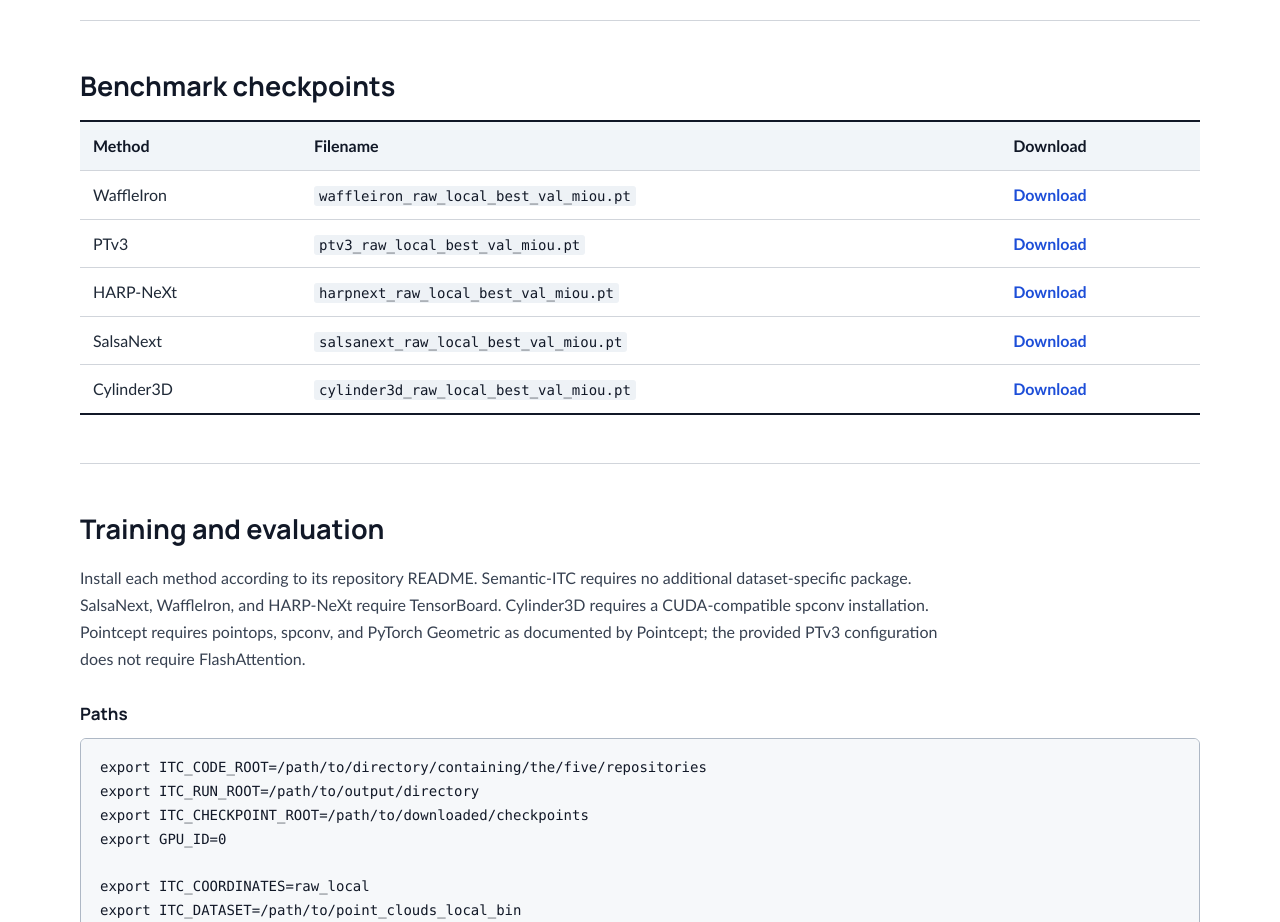
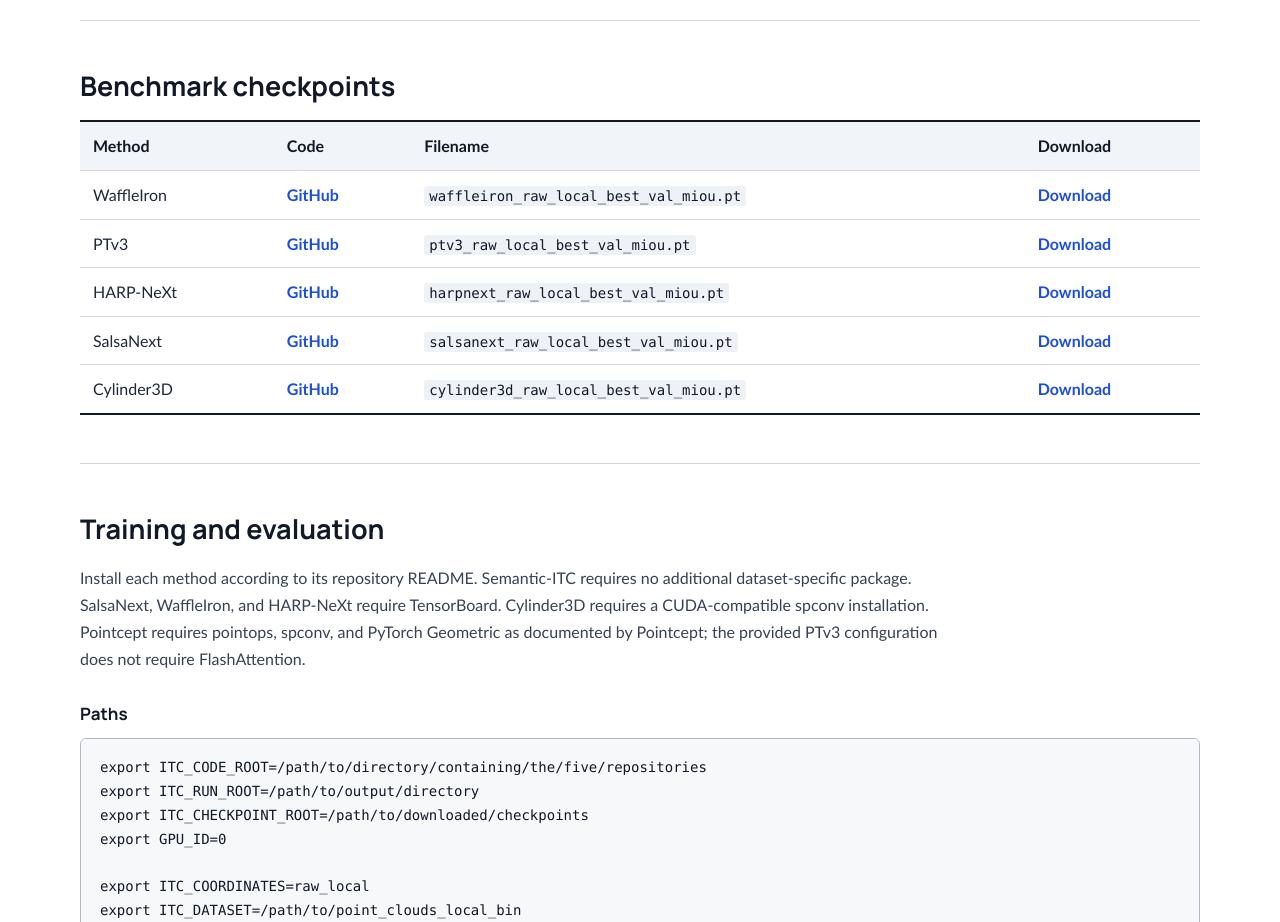
Before and after one commit to haiyang2022/Semantic-ITC, a plain HTML site: page getting-started.html in a window 1280 px wide. Shown: the part 3440-4362 px from the top of the page. Drawn offline with Linux system fonts and the light colour scheme.

Commit message:
Add code links to the benchmark checkpoints table

```diff
--- a/getting-started.html
+++ b/getting-started.html
@@ -298,13 +298,13 @@ labels = points["label"]</code></pre></div>
             <h2>Benchmark checkpoints</h2>
             <div class="docs-table-wrap">
                 <table class="docs-table">
-                    <thead><tr><th>Method</th><th>Filename</th><th>Download</th></tr></thead>
+                    <thead><tr><th>Method</th><th>Code</th><th>Filename</th><th>Download</th></tr></thead>
                     <tbody>
-                        <tr><td>WaffleIron</td><td><code>waffleiron_raw_local_best_val_miou.pt</code></td><td><a href="https://github.com/haiyang2022/Semantic-ITC/releases/download/benchmark-v1/waffleiron_raw_local_best_val_miou.pt">Download</a></td></tr>
-                        <tr><td>PTv3</td><td><code>ptv3_raw_local_best_val_miou.pt</code></td><td><a href="https://github.com/haiyang2022/Semantic-ITC/releases/download/benchmark-v1/ptv3_raw_local_best_val_miou.pt">Download</a></td></tr>
-                        <tr><td>HARP-NeXt</td><td><code>harpnext_raw_local_best_val_miou.pt</code></td><td><a href="https://github.com/haiyang2022/Semantic-ITC/releases/download/benchmark-v1/harpnext_raw_local_best_val_miou.pt">Download</a></td></tr>
-                        <tr><td>SalsaNext</td><td><code>salsanext_raw_local_best_val_miou.pt</code></td><td><a href="https://github.com/haiyang2022/Semantic-ITC/releases/download/benchmark-v1/salsanext_raw_local_best_val_miou.pt">Download</a></td></tr>
-                        <tr><td>Cylinder3D</td><td><code>cylinder3d_raw_local_best_val_miou.pt</code></td><td><a href="https://github.com/haiyang2022/Semantic-ITC/releases/download/benchmark-v1/cylinder3d_raw_local_best_val_miou.pt">Download</a></td></tr>
+                        <tr><td>WaffleIron</td><td><a href="https://github.com/haiyang2022/WaffleIron" target="_blank" rel="noreferrer" aria-label="WaffleIron code on GitHub">GitHub</a></td><td><code>waffleiron_raw_local_best_val_miou.pt</code></td><td><a href="https://github.com/haiyang2022/Semantic-ITC/releases/download/benchmark-v1/waffleiron_raw_local_best_val_miou.pt">Download</a></td></tr>
+                        <tr><td>PTv3</td><td><a href="https://github.com/haiyang2022/Pointcept" target="_blank" rel="noreferrer" aria-label="PTv3 code on GitHub">GitHub</a></td><td><code>ptv3_raw_local_best_val_miou.pt</code></td><td><a href="https://github.com/haiyang2022/Semantic-ITC/releases/download/benchmark-v1/ptv3_raw_local_best_val_miou.pt">Download</a></td></tr>
+                        <tr><td>HARP-NeXt</td><td><a href="https://github.com/haiyang2022/HARPNeXt" target="_blank" rel="noreferrer" aria-label="HARP-NeXt code on GitHub">GitHub</a></td><td><code>harpnext_raw_local_best_val_miou.pt</code></td><td><a href="https://github.com/haiyang2022/Semantic-ITC/releases/download/benchmark-v1/harpnext_raw_local_best_val_miou.pt">Download</a></td></tr>
+                        <tr><td>SalsaNext</td><td><a href="https://github.com/haiyang2022/SalsaNext" target="_blank" rel="noreferrer" aria-label="SalsaNext code on GitHub">GitHub</a></td><td><code>salsanext_raw_local_best_val_miou.pt</code></td><td><a href="https://github.com/haiyang2022/Semantic-ITC/releases/download/benchmark-v1/salsanext_raw_local_best_val_miou.pt">Download</a></td></tr>
+                        <tr><td>Cylinder3D</td><td><a href="https://github.com/haiyang2022/Cylinder3D" target="_blank" rel="noreferrer" aria-label="Cylinder3D code on GitHub">GitHub</a></td><td><code>cylinder3d_raw_local_best_val_miou.pt</code></td><td><a href="https://github.com/haiyang2022/Semantic-ITC/releases/download/benchmark-v1/cylinder3d_raw_local_best_val_miou.pt">Download</a></td></tr>
                     </tbody>
                 </table>
             </div>
```
